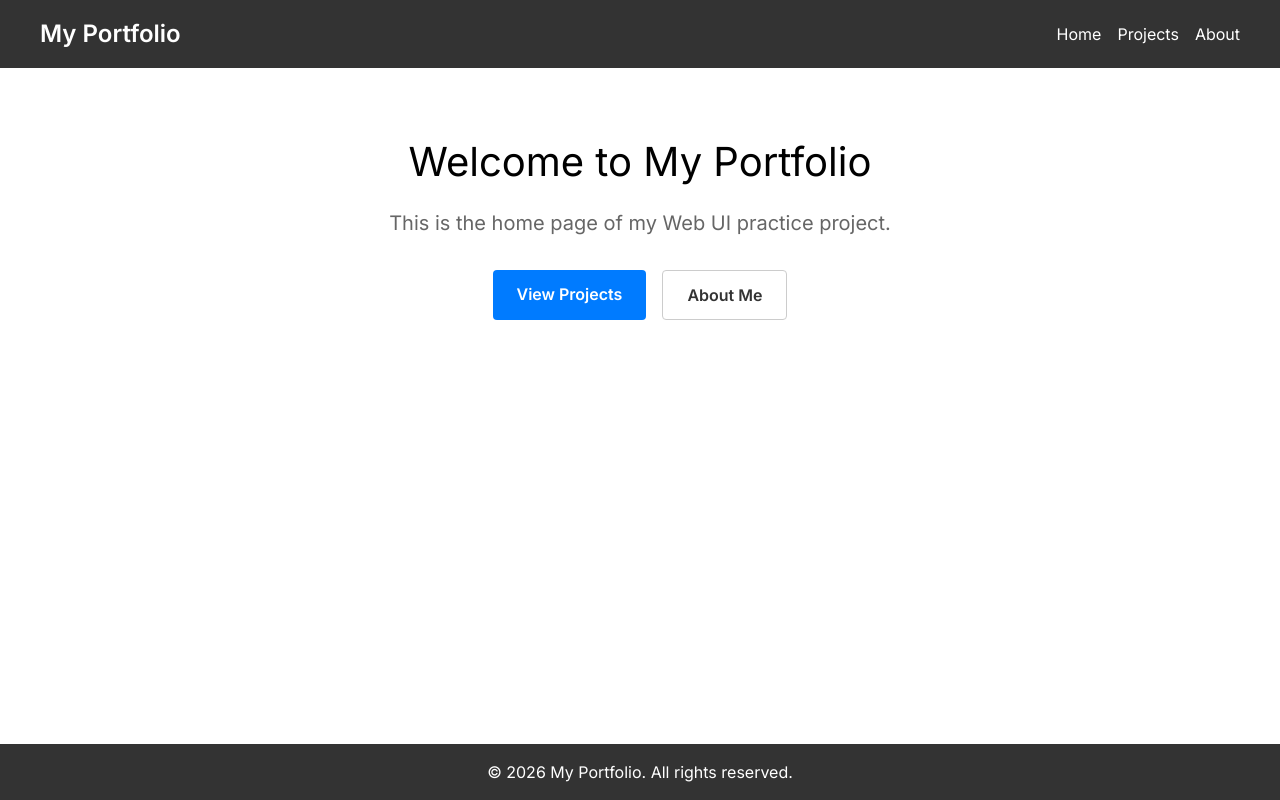
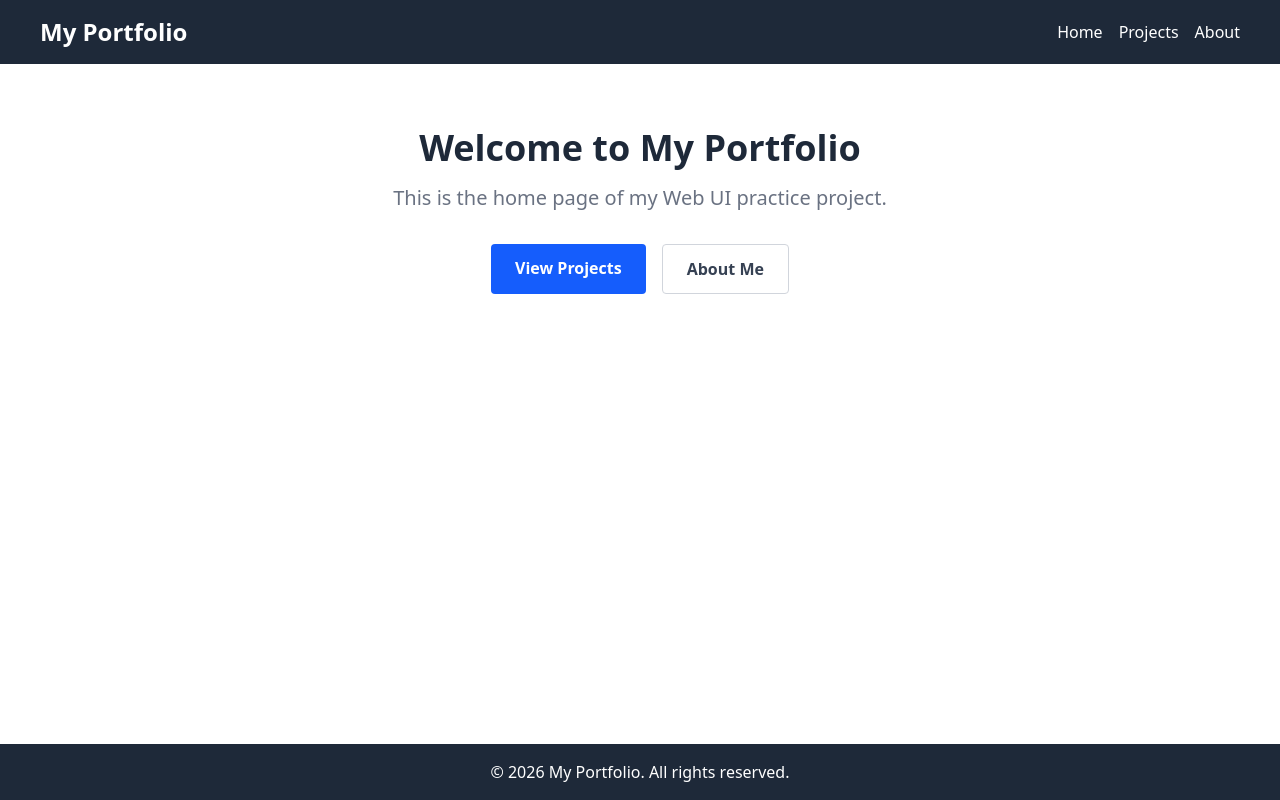
Before and after one commit to bramb000/WebUI-Samples, a Vue app: page / in a window 1280 px wide. Built offline with nearby package versions, Linux system fonts and the light colour scheme.

Commit message:
rewrote hybrid CSS

```diff
--- a/src/layouts/DefaultLayout.vue
+++ b/src/layouts/DefaultLayout.vue
@@ -2,84 +2,24 @@
 </script>
 
 <template>
-  <div class="layout">
-    <header class="header">
-      <nav class="nav">
-        <router-link to="/" class="logo">My Portfolio</router-link>
-        <div class="nav-links">
-          <router-link to="/">Home</router-link>
-          <router-link to="/projects">Projects</router-link>
-          <router-link to="/about">About</router-link>
+  <div class="min-h-screen flex flex-col font-sans">
+    <header class="bg-gray-800 text-white px-4 py-4">
+      <nav class="flex justify-between items-center max-w-[1200px] mx-auto">
+        <router-link to="/" class="text-2xl font-bold no-underline text-white hover:text-gray-300 transition-colors">My Portfolio</router-link>
+        <div class="flex gap-4">
+          <router-link to="/" class="text-white no-underline hover:underline transition-all">Home</router-link>
+          <router-link to="/projects" class="text-white no-underline hover:underline transition-all">Projects</router-link>
+          <router-link to="/about" class="text-white no-underline hover:underline transition-all">About</router-link>
         </div>
       </nav>
     </header>
 
-    <main class="main-content">
+    <main class="flex-1 w-full max-w-[1200px] mx-auto px-6 py-8 box-border">
       <slot />
     </main>
 
-    <footer class="footer">
-      <p>&copy; 2026 My Portfolio. All rights reserved.</p>
+    <footer class="bg-gray-800 text-white text-center px-4 py-4 mt-auto">
+      <p class="m-0">&copy; 2026 My Portfolio. All rights reserved.</p>
     </footer>
   </div>
 </template>
-
-<style scoped>
-.layout {
-  min-height: 100vh;
-  display: flex;
-  flex-direction: column;
-}
-
-.header {
-  background-color: #333;
-  color: white;
-  padding: 1rem;
-}
-
-.nav {
-  display: flex;
-  justify-content: space-between;
-  align-items: center;
-  max-width: 1200px;
-  margin: 0 auto;
-}
-
-.logo {
-  font-size: 1.5rem;
-  font-weight: bold;
-  text-decoration: none;
-  color: white;
-}
-
-.nav-links {
-  display: flex;
-  gap: 1rem;
-}
-
-.nav-links a {
-  color: white;
-  text-decoration: none;
-}
-
-.nav-links a:hover {
-  text-decoration: underline;
-}
-
-.main-content {
-  flex: 1;
-  padding: 2rem;
-  max-width: 1200px;
-  margin: 0 auto;
-  width: 100%;
-  box-sizing: border-box;
-}
-
-.footer {
-  background-color: #333;
-  color: white;
-  text-align: center;
-  padding: 1rem;
-  margin-top: auto;
-}
-</style>
--- a/src/views/About.vue
+++ b/src/views/About.vue
@@ -1,17 +1,6 @@
 <template>
-  <div class="about">
-    <h1>About Me</h1>
-    <p>I am learning Web UI development with Vue.js, TypeScript, and Storybook.</p>
+  <div class="max-w-[800px] mx-auto">
+    <h1 class="text-3xl font-bold mb-4 text-gray-800">About Me</h1>
+    <p class="text-gray-600 text-lg leading-relaxed">I am learning Web UI development with Vue.js, TypeScript, and Storybook.</p>
   </div>
 </template>
-
-<style scoped>
-.about {
-  max-width: 800px;
-  margin: 0 auto;
-}
-
-h1 {
-  margin-bottom: 1rem;
-}
-</style>
--- a/src/views/Home.vue
+++ b/src/views/Home.vue
@@ -1,65 +1,11 @@
-<script setup lang="ts">
-</script>
+<template>
+  <div class="text-center py-8">
+    <h1 class="text-4xl font-bold mb-4 text-gray-800">Welcome to My Portfolio</h1>
+    <p class="text-xl text-gray-500 mb-8">This is the home page of my Web UI practice project.</p>
 
-<template>
-  <div class="home">
-    <h1>Welcome to My Portfolio</h1>
-    <p class="subtitle">This is the home page of my Web UI practice project.</p>
-
-    <div class="actions">
-      <router-link to="/projects" class="button primary">View Projects</router-link>
-      <router-link to="/about" class="button secondary">About Me</router-link>
+    <div class="flex gap-4 justify-center">
+      <router-link to="/projects" class="px-6 py-3 rounded bg-blue-600 text-white font-bold no-underline hover:bg-blue-700 transition-colors">View Projects</router-link>
+      <router-link to="/about" class="px-6 py-3 rounded border border-gray-300 text-gray-700 bg-white font-bold no-underline hover:bg-gray-50 transition-colors">About Me</router-link>
     </div>
   </div>
 </template>
-
-<style scoped>
-.home {
-  text-align: center;
-  padding: 2rem 0;
-}
-
-h1 {
-  font-size: 2.5rem;
-  margin-bottom: 1rem;
-}
-
-.subtitle {
-  font-size: 1.25rem;
-  color: #666;
-  margin-bottom: 2rem;
-}
-
-.actions {
-  display: flex;
-  gap: 1rem;
-  justify-content: center;
-}
-
-.button {
-  padding: 0.75rem 1.5rem;
-  border-radius: 4px;
-  text-decoration: none;
-  font-weight: bold;
-  transition: background-color 0.2s;
-}
-
-.primary {
-  background-color: #007bff;
-  color: white;
-}
-
-.primary:hover {
-  background-color: #0056b3;
-}
-
-.secondary {
-  border: 1px solid #ccc;
-  color: #333;
-  background-color: white;
-}
-
-.secondary:hover {
-  background-color: #f8f9fa;
-}
-</style>
--- a/src/views/Projects.vue
+++ b/src/views/Projects.vue
@@ -1,58 +1,18 @@
 <template>
-  <div class="projects-page">
-    <h1>My Projects</h1>
+  <div class="max-w-[1000px] mx-auto">
+    <h1 class="text-3xl font-bold mb-8 text-gray-800">My Projects</h1>
 
-    <div class="projects-grid">
-      <router-link to="/login-interaction-1" class="project-card block no-underline text-inherit hover:translate-y-[-2px] hover:shadow-lg transition-all duration-200">
-        <h2 class="text-xl font-bold mb-2 text-[#3b3b3b]">Login Screen Micro Interaction 1</h2>
-        <p class="text-gray-600">A playful login screen featuring a Rive-style animated avatar that tracks your input and reacts to password focus.</p>
+    <div class="grid grid-cols-[repeat(auto-fill,minmax(300px,1fr))] gap-8">
+      <router-link to="/login-interaction-1" class="block border border-gray-200 p-6 rounded-lg shadow-sm no-underline text-inherit hover:-translate-y-0.5 hover:shadow-lg transition-all duration-200">
+        <h2 class="text-xl font-bold mb-2 mt-0 text-gray-700">Login Screen Micro Interaction 1</h2>
+        <p class="text-gray-500 m-0">A playful login screen featuring a Rive-style animated avatar that tracks your input and reacts to password focus.</p>
         <div class="mt-4 text-[#2cd203] font-medium">View Interaction &rarr;</div>
       </router-link>
 
-      <div class="project-card">
-        <h2>Project 2</h2>
-        <p>Description of project 2.</p>
+      <div class="border border-gray-200 p-6 rounded-lg shadow-sm hover:-translate-y-0.5 hover:shadow-lg transition-all duration-200">
+        <h2 class="text-xl font-bold mb-2 mt-0 text-gray-700">Project 2</h2>
+        <p class="text-gray-500 m-0">Description of project 2.</p>
       </div>
     </div>
   </div>
 </template>
-
-<style scoped>
-.projects-page {
-  max-width: 1000px;
-  margin: 0 auto;
-}
-
-h1 {
-  margin-bottom: 2rem;
-}
-
-.projects-grid {
-  display: grid;
-  grid-template-columns: repeat(auto-fill, minmax(300px, 1fr));
-  gap: 2rem;
-}
-
-.project-card {
-  border: 1px solid #ddd;
-  padding: 1.5rem;
-  border-radius: 8px;
-  box-shadow: 0 2px 4px rgba(0,0,0,0.1);
-  transition: transform 0.2s, box-shadow 0.2s;
-}
-
-.project-card:hover {
-  transform: translateY(-2px);
-  box-shadow: 0 4px 8px rgba(0,0,0,0.15);
-}
-
-.project-card h2 {
-  margin-top: 0;
-  margin-bottom: 0.5rem;
-}
-
-.project-card p {
-  color: #666;
-  margin: 0;
-}
-</style>
```
